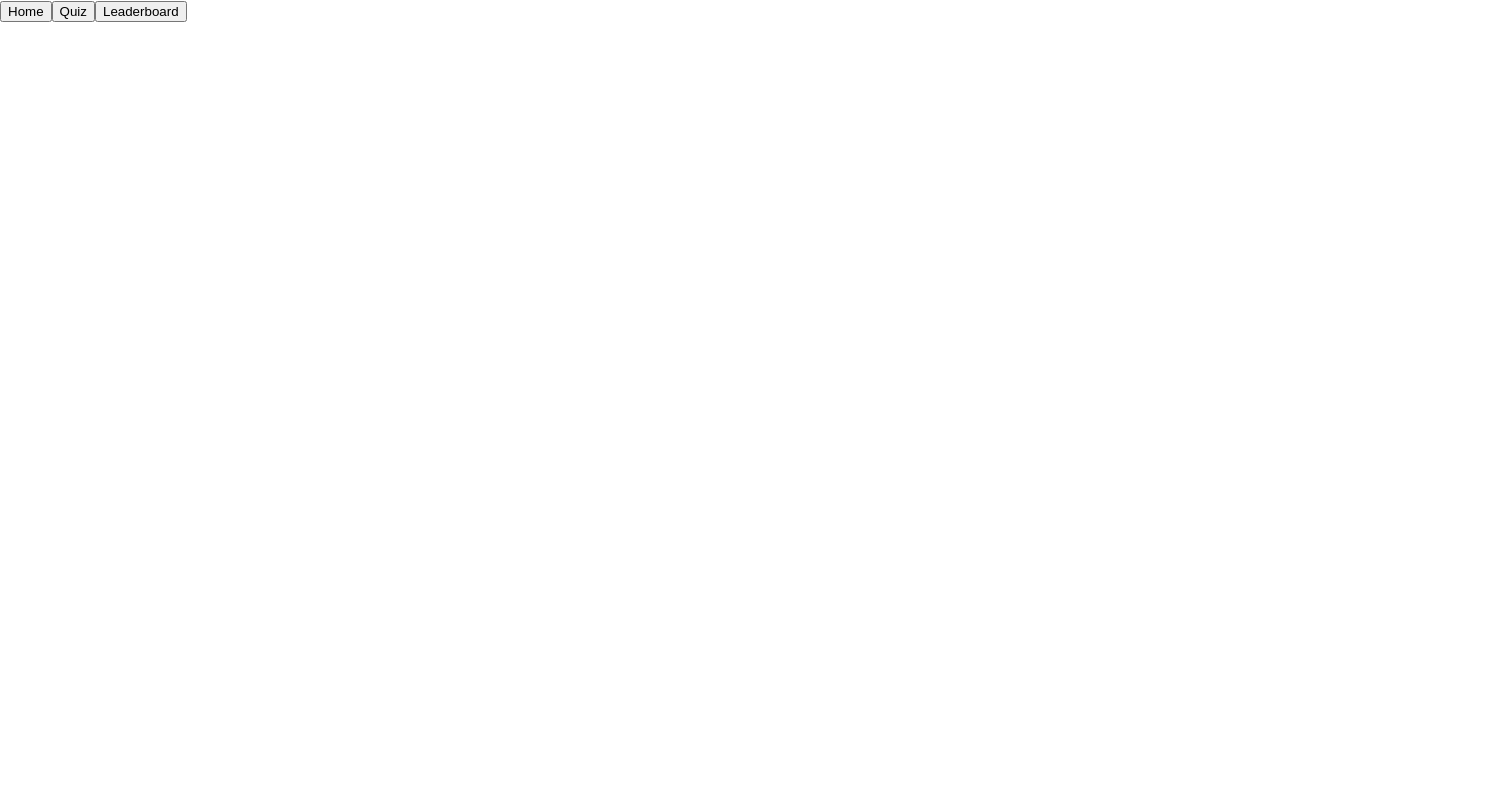
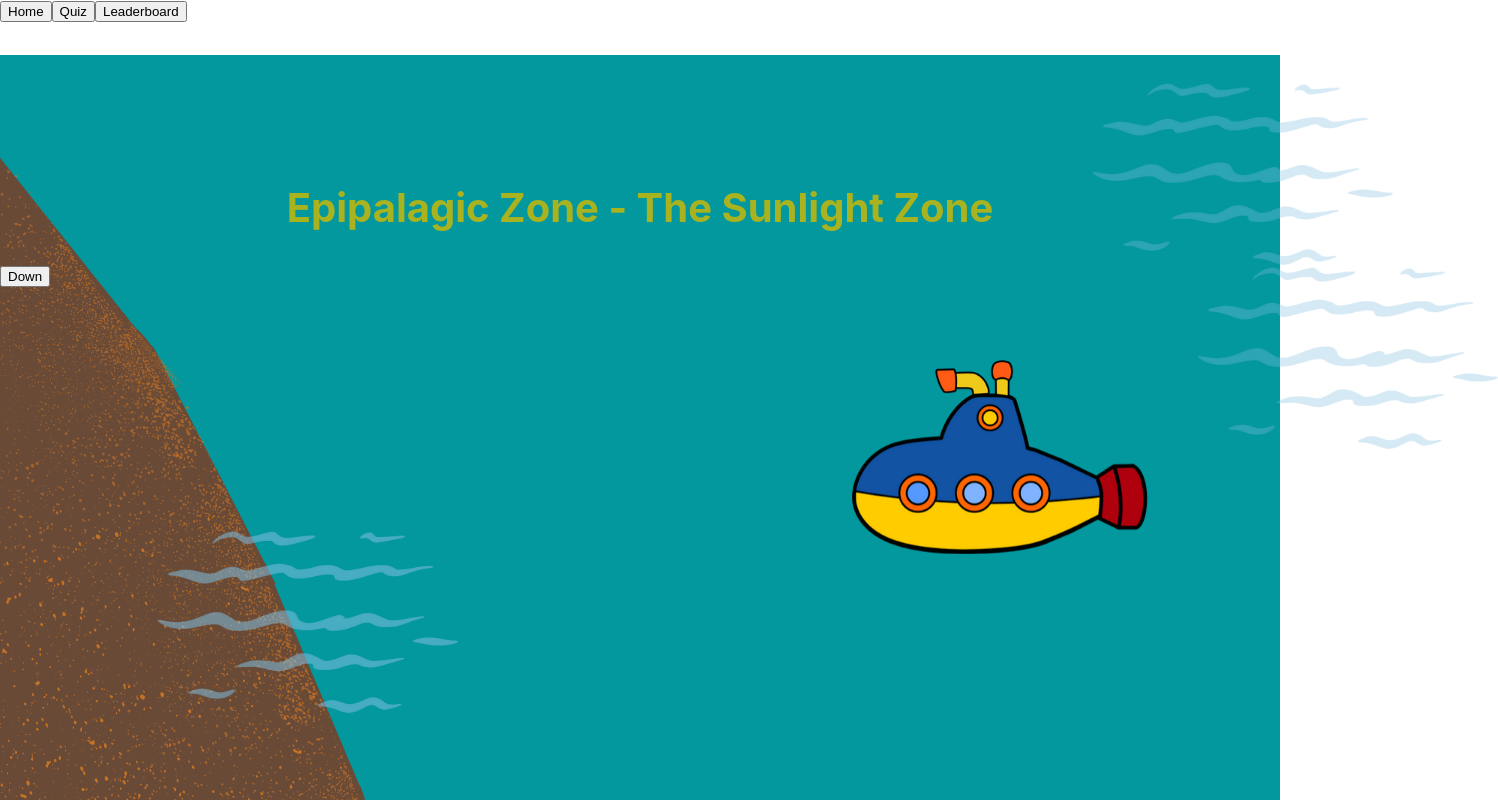
Before and after one commit to RomainLando/Mariana_Trench_app, a React (Create React App) app in the folder client/: page /zone1 in a window 1280 px wide. Before the commit this address had no page. Shown: the top 800 px of the page, 1498 px wide, since content can reach past the window. Built offline with nearby package versions, Linux system fonts and the light colour scheme.

Commit message:
:zap: navigate down to each level feature added

```diff
--- a/client/src/components/UpDownButtons.js
+++ b/client/src/components/UpDownButtons.js
@@ -1,7 +1,11 @@
 import React from 'react'
+import { Link } from 'react-router-dom'
 
-export default function UpDownButtons() {
+export default function UpDownButtons({props}) {
   return (
-    <div>UpDownButtons</div>
+    <div>
+        <button>Up</button>
+        <button>Down</button>
+    </div>
   )
 }
--- a/client/src/components/zones/Zone1.css
+++ b/client/src/components/zones/Zone1.css
@@ -0,0 +1,111 @@
+.background1 {
+  background-color: #03989E;
+
+
+}
+
+.background1 {
+  background-image: url('../../media/Level1_v2.png');
+  background-repeat: no-repeat;
+  height: 100vh;
+  width: 100vw;
+}
+
+#sub {
+  position: fixed;
+  top: 45%;
+  right: 10%;
+  width: 300px;
+  z-index: 2;
+}
+
+
+.ripple {
+  position: absolute;
+  width: 300px;
+  opacity: 33%;
+  z-index: 1;
+
+}
+
+#ripple1 {
+  /* position: absolute; */
+  top: 33%;
+  animation: 30s linear 1s infinite running ripple1;
+}
+
+@keyframes ripple1 {
+  from {
+    /* pushes the sun down past the viewport */
+    transform: translateX(110vw);
+  }
+  to {
+    /* returns the sun to its default position */
+    transform: translateX(0);
+  }
+}
+
+
+#ripple2 {
+  /* position: absolute; */
+  top: 66%;
+  animation: 40s linear 1s infinite running ripple2;
+  /* animation: 10s linear 0.5s infinite running ripple1; */
+}
+
+@keyframes ripple2 {
+  from {
+    /* pushes the sun down past the viewport */
+    transform: translateX(0);
+  }
+  to {
+      /* returns the sun to its default position */
+      transform: translateX(110vw);
+  }
+}
+
+
+#ripple3 {
+  /* position: absolute; */
+  top: 66%;
+  animation: 40s linear 1s infinite running ripple3;
+  /* animation: 10s linear 0.5s infinite running ripple1; */
+}
+
+@keyframes ripple3 {
+  from {
+    /* pushes the sun down past the viewport */
+    transform: translateX(0);
+  }
+  to {
+      /* returns the sun to its default position */
+      transform: translateX(110vw);
+  }
+}
+
+
+#ripple4 {
+  /* position: absolute; */
+  top: 10%;
+  animation: 20s linear 1s infinite running ripple4;
+  /* animation: 10s linear 0.5s infinite running ripple1; */
+}
+
+@keyframes ripple4 {
+  from {
+    /* pushes the sun down past the viewport */
+    transform: translateX(110vw);
+  }
+  to {
+      /* returns the sun to its default position */
+      transform: translateX(0);
+  }
+}
+
+
+#zone-title {
+  text-align: center;
+  font-size: 40px;
+  color: #a9b31f;
+  padding-top: 10%;
+}
--- a/client/src/components/zones/Zone1.js
+++ b/client/src/components/zones/Zone1.js
@@ -1,17 +1,18 @@
 import React from 'react'
+import UpDownButtons from '../UpDownButtons'
 import './Zone1.css'
+import { Link } from 'react-router-dom'
 
 export default function Zone1() {
   return (
     <div className='background1' >
+        <h2 id="zone-title" >Epipalagic Zone - The Sunlight Zone</h2>
         <img id='sub' src='./media/submarine.png' ></img>
         <img id='ripple1' className='ripple' src='./media/underwater_ripple.png'></img>
         <img id='ripple2' className='ripple' src='./media/underwater_ripple.png'></img>
         <img id='ripple3' className='ripple' src='./media/underwater_ripple.png'></img>
         <img id='ripple4' className='ripple' src='./media/underwater_ripple.png'></img>
-        {/* <img id='bubble1' src='./media/bubble3.png'></img> */}
-        <h2 id="zone-title" >Epipalagic Zone - The Sunlight Zone</h2>
-
+        <Link to ="/zone2" ><button>Down</button></Link>
 
     </div>
   )
--- a/client/src/components/zones/Zone2.js
+++ b/client/src/components/zones/Zone2.js
@@ -1,7 +1,11 @@
 import React from 'react'
-
+import { Link } from 'react-router-dom'
 export default function Zone2() {
   return (
-    <div>Zone2</div>
+    <div>
+      <h4>Zone2</h4>
+      <Link to ="/zone3" ><button>Down</button></Link>
+    </div>
+
   )
 }
--- a/client/src/components/zones/Zone3.js
+++ b/client/src/components/zones/Zone3.js
@@ -1,7 +1,11 @@
 import React from 'react'
-
+import { Link } from 'react-router-dom'
 export default function Zone3() {
   return (
-    <div>Zone3</div>
+    <div>
+      <h4>Zone3</h4>
+      <Link to ="/zone4" ><button>Down</button></Link>
+
+    </div>
   )
 }
--- a/client/src/components/zones/Zone4.js
+++ b/client/src/components/zones/Zone4.js
@@ -1,7 +1,12 @@
 import React from 'react'
-
+import { Link } from 'react-router-dom'
 export default function Zone4() {
   return (
-    <div>Zone4</div>
+    <div>
+
+      <h4>Zone4</h4>
+      <Link to ="/zone5" ><button>Down</button></Link>
+
+    </div>
   )
 }
--- a/client/src/components/zones/Zone5.js
+++ b/client/src/components/zones/Zone5.js
@@ -1,7 +1,11 @@
 import React from 'react'
+import { Link } from 'react-router-dom'
+
 
 export default function Zone5() {
   return (
-    <div>Zone5</div>
+    <div>
+        <h4>Zone5</h4>
+    </div>
   )
 }
--- a/client/src/components/zones/zone1copy.css
+++ b/client/src/components/zones/zone1copy.css
@@ -5,7 +5,7 @@
 }
 
 div {
-    background-image: url('../media/Level1_v2.png');
+    background-image: url('../../media/Level1_v2.png');
     height: 100vh;
     width: 100vw;
 }
--- a/client/src/containers/MainContainer.js
+++ b/client/src/containers/MainContainer.js
@@ -6,6 +6,10 @@ import MenuNavComponents from '../components/NavBar'
 import PlayerInfoForm from '../components/PlayerInfoForm'
 import Quiz from '../components/quiz/Quiz'
 import Zone1 from '../components/zones/Zone1'
+import Zone2 from '../components/zones/Zone2'
+import Zone3 from '../components/zones/Zone3'
+import Zone4 from '../components/zones/Zone4'
+import Zone5 from '../components/zones/Zone5'
 
 
 export default function MainContainer() {
@@ -18,6 +22,11 @@ export default function MainContainer() {
           <Route path="/" element={ <MainMenu/> } />
           <Route path="/quiz" element={ <Quiz/>} />
           <Route path="/leaderboard" element={ <Leaderboard/> } />
+          <Route path="/zone1" element={ <Zone1/> } />
+          <Route path="/zone2" element={ <Zone2/> } />
+          <Route path="/zone3" element={ <Zone3/> } />
+          <Route path="/zone4" element={ <Zone4/> } />
+          <Route path="/zone5" element={ <Zone5/> } />
 
 
         </Routes>
```
